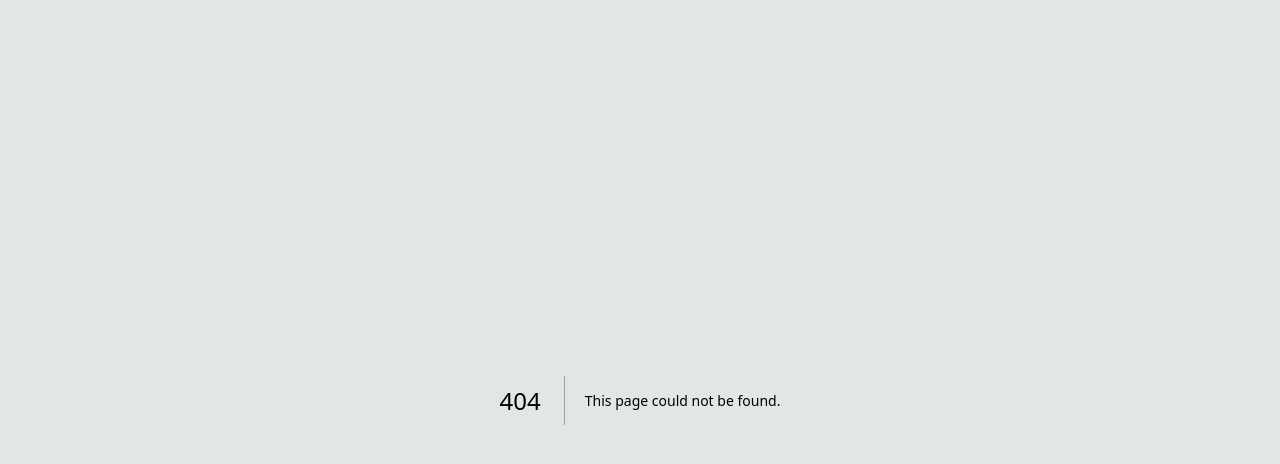
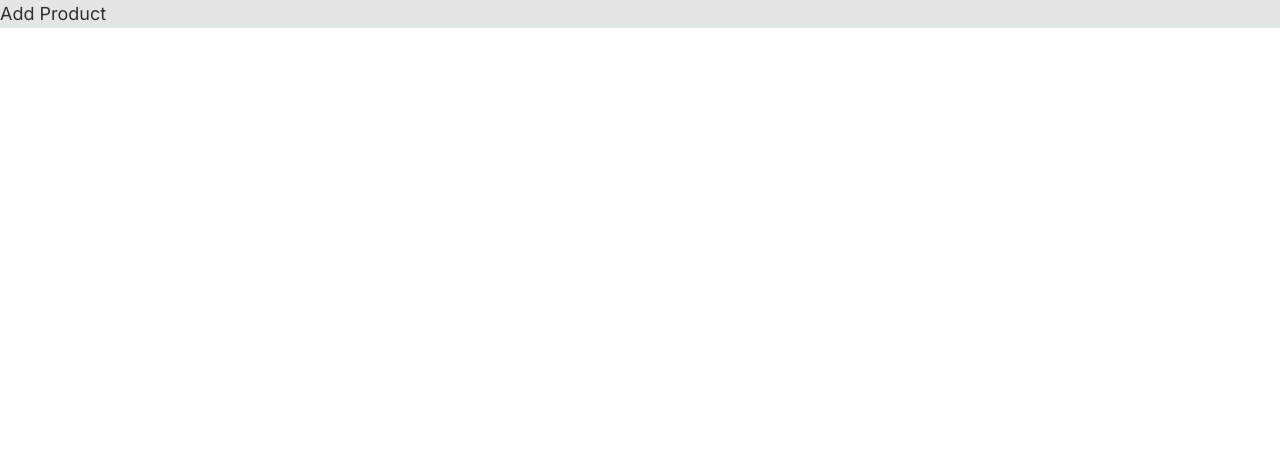
Before and after one commit to reynaroma/my-project, a Next.js app: page /add-product in a window 1280 px wide. Before the commit this address had no page. Shown: the top 464 px of the page. Built offline with nearby package versions, Linux system fonts and the light colour scheme.

Commit message:
Add add-product route

```diff
--- /dev/null
+++ b/src/app/add-product/page.tsx
@@ -0,0 +1,7 @@
+export default function AddProductPage() {
+  return(
+    <div>
+      <h1 className="text-lg">Add Product</h1>
+    </div>
+  )
+}
```
